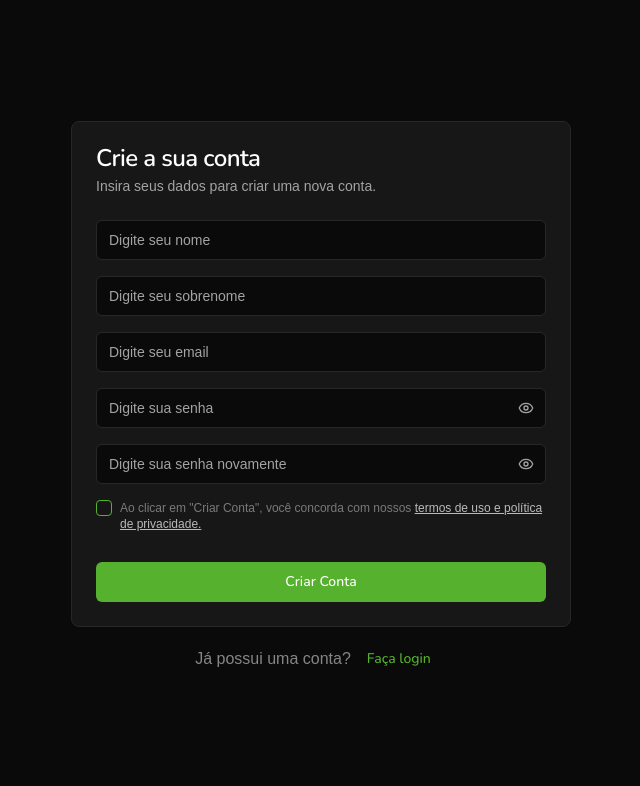
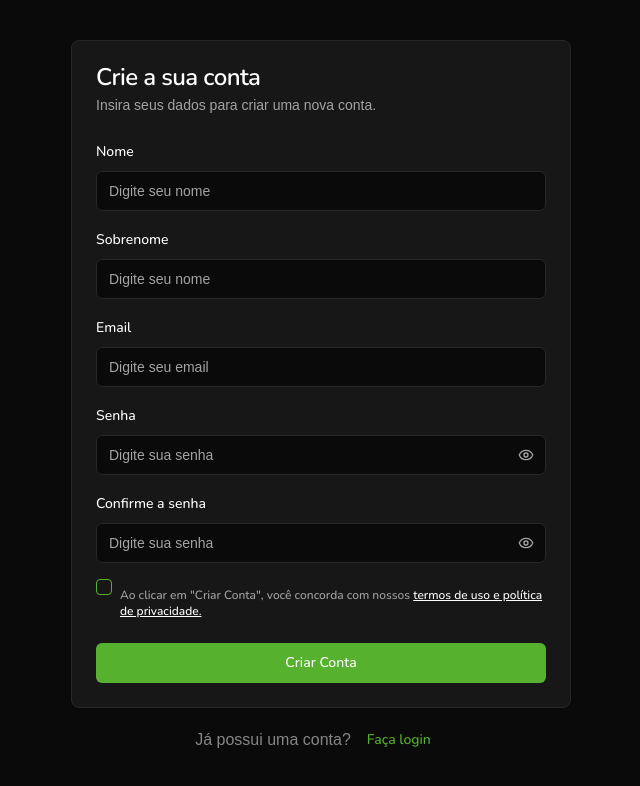
Before and after one commit to vivianeaguiarc/fintrack, a React (Vite) app: page /signup in a window 1280 px wide. Shown: the top 786 px of the page, without its empty margins (319-959 px from the left). Built offline with nearby package versions, Linux system fonts and the light colour scheme; a web font is replaced by a local one.

Commit message:
feat: add validation to sign up form

```diff
--- a/package.json
+++ b/package.json
@@ -11,17 +11,21 @@
     "prepare": "husky"
   },
   "dependencies": {
+    "@hookform/resolvers": "^5.2.2",
     "@radix-ui/react-checkbox": "^1.3.3",
+    "@radix-ui/react-label": "^2.1.8",
     "@radix-ui/react-slot": "^1.2.4",
     "class-variance-authority": "^0.7.1",
     "clsx": "^2.1.1",
     "lucide-react": "^0.562.0",
     "react": "^18.3.1",
     "react-dom": "^18.3.1",
+    "react-hook-form": "^7.69.0",
     "react-router": "^7.1.1",
     "react-router-dom": "^7.11.0",
     "tailwind-merge": "^3.4.0",
-    "tailwindcss-animate": "^1.0.7"
+    "tailwindcss-animate": "^1.0.7",
+    "zod": "^3.25.76"
   },
   "devDependencies": {
     "@eslint/js": "^9.17.0",
--- a/src/components/password-input.jsx
+++ b/src/components/password-input.jsx
@@ -1,16 +1,19 @@
 import { EyeIcon, EyeOffIcon } from 'lucide-react'
-import { useState } from 'react'
+import { forwardRef, useState } from 'react'
 
 import { Button } from './ui/button'
 import { Input } from './ui/input'
 
-const PasswordInput = ({ placeholder = 'Digite sua senha' }) => {
+const PasswordInput = forwardRef(
+  ({ placeholder = 'Digite sua senha', ...props }, ref) => {
     const [passwordIsVisible, setPasswordIsVisible] = useState(false)
     return (
       <div className="relative">
         <Input
           type={passwordIsVisible ? 'text' : 'password'}
           placeholder={placeholder}
+          ref={ref}
+          {...props}
         />
         <Button
           variant="ghost"
@@ -22,5 +25,7 @@
       </div>
     )
   }
+)
 
+PasswordInput.displayName = 'PasswordInput'
 export default PasswordInput
--- /dev/null
+++ b/src/components/ui/form.jsx
@@ -0,0 +1,139 @@
+import { Slot } from '@radix-ui/react-slot'
+import * as React from 'react'
+import { Controller, FormProvider, useFormContext } from 'react-hook-form'
+
+import { Label } from '@/components/ui/label'
+import { cn } from '@/lib/utils'
+
+const Form = FormProvider
+
+const FormFieldContext = React.createContext(null)
+
+const FormField = ({ ...props }) => {
+  return (
+    <FormFieldContext.Provider value={{ name: props.name }}>
+      <Controller {...props} />
+    </FormFieldContext.Provider>
+  )
+}
+
+const useFormField = () => {
+  const fieldContext = React.useContext(FormFieldContext)
+  const itemContext = React.useContext(FormItemContext)
+  const { getFieldState, formState } = useFormContext()
+
+  if (!fieldContext) {
+    throw new Error('useFormField should be used within <FormField>')
+  }
+
+  if (!itemContext) {
+    throw new Error('useFormField should be used within <FormItem>')
+  }
+
+  const fieldState = getFieldState(fieldContext.name, formState)
+
+  const { id } = itemContext
+
+  return {
+    id,
+    name: fieldContext.name,
+    formItemId: `${id}-form-item`,
+    formDescriptionId: `${id}-form-item-description`,
+    formMessageId: `${id}-form-item-message`,
+    ...fieldState,
+  }
+}
+
+const FormItemContext = React.createContext(null)
+
+const FormItem = React.forwardRef(({ className, ...props }, ref) => {
+  const id = React.useId()
+
+  return (
+    <FormItemContext.Provider value={{ id }}>
+      <div ref={ref} className={cn('space-y-2', className)} {...props} />
+    </FormItemContext.Provider>
+  )
+})
+FormItem.displayName = 'FormItem'
+
+const FormLabel = React.forwardRef(({ className, ...props }, ref) => {
+  const { error, formItemId } = useFormField()
+
+  return (
+    <Label
+      ref={ref}
+      className={cn(error && 'text-destructive', className)}
+      htmlFor={formItemId}
+      {...props}
+    />
+  )
+})
+FormLabel.displayName = 'FormLabel'
+
+const FormControl = React.forwardRef(({ ...props }, ref) => {
+  const { error, formItemId, formDescriptionId, formMessageId } = useFormField()
+
+  return (
+    <Slot
+      ref={ref}
+      id={formItemId}
+      aria-describedby={
+        !error
+          ? `${formDescriptionId}`
+          : `${formDescriptionId} ${formMessageId}`
+      }
+      aria-invalid={!!error}
+      {...props}
+    />
+  )
+})
+FormControl.displayName = 'FormControl'
+
+const FormDescription = React.forwardRef(({ className, ...props }, ref) => {
+  const { formDescriptionId } = useFormField()
+
+  return (
+    <p
+      ref={ref}
+      id={formDescriptionId}
+      className={cn('text-sm text-muted-foreground', className)}
+      {...props}
+    />
+  )
+})
+FormDescription.displayName = 'FormDescription'
+
+const FormMessage = React.forwardRef(
+  ({ className, children, ...props }, ref) => {
+    const { error, formMessageId } = useFormField()
+    const body = error ? String(error?.message ?? '') : children
+
+    if (!body) {
+      return null
+    }
+
+    return (
+      <p
+        ref={ref}
+        id={formMessageId}
+        className={cn('text-sm font-medium text-destructive', className)}
+        {...props}
+      >
+        {body}
+      </p>
+    )
+  }
+)
+FormMessage.displayName = 'FormMessage'
+
+export {
+  Form,
+  FormControl,
+  FormDescription,
+  FormField,
+  FormItem,
+  FormLabel,
+  FormMessage,
+  useFormField,
+}
--- /dev/null
+++ b/src/components/ui/label.jsx
@@ -0,0 +1,20 @@
+import * as LabelPrimitive from '@radix-ui/react-label'
+import { cva } from 'class-variance-authority'
+import * as React from 'react'
+
+import { cn } from '@/lib/utils'
+
+const labelVariants = cva(
+  'text-sm font-medium leading-none peer-disabled:cursor-not-allowed peer-disabled:opacity-70'
+)
+
+const Label = React.forwardRef(({ className, ...props }, ref) => (
+  <LabelPrimitive.Root
+    ref={ref}
+    className={cn(labelVariants(), className)}
+    {...props}
+  />
+))
+Label.displayName = LabelPrimitive.Root.displayName
+
+export { Label }
--- a/src/pages/signup.jsx
+++ b/src/pages/signup.jsx
@@ -1,5 +1,8 @@
 /* eslint-disable react/no-unescaped-entities */
+import { zodResolver } from '@hookform/resolvers/zod'
+import { useForm } from 'react-hook-form'
 import { Link } from 'react-router'
+import { z } from 'zod'
 
 import PasswordInput from '@/components/password-input'
 import { Button } from '@/components/ui/button'
@@ -12,11 +15,56 @@
   CardTitle,
 } from '@/components/ui/card'
 import { Checkbox } from '@/components/ui/checkbox'
+import {
+  Form,
+  FormControl,
+  FormField,
+  FormItem,
+  FormLabel,
+  FormMessage,
+} from '@/components/ui/form'
 import { Input } from '@/components/ui/input'
 
+const signupSchema = z.object({
+  firstName: z.string().trim().min(2, {
+    message: 'O nome deve ter no mínimo 2 caracteres.',
+  }),
+  lastName: z.string().trim().min(2, {
+    message: 'O sobrenome deve ter no mínimo 2 caracteres.',
+  }),
+  email: z.string().trim().email({
+    message: 'Insira um email válido.',
+  }),
+  password: z.string().min(6, {
+    message: 'A senha deve ter no mínimo 6 caracteres.',
+  }),
+  confirmPassword: z.string().min(6, {
+    message: 'A confirmação de senha deve ter no mínimo 6 caracteres.',
+  }),
+  terms: z.boolean().refine((value) => value === true, {
+    message: 'Você deve aceitar os termos de uso e política de privacidade.',
+  }),
+})
+
 const Signup = () => {
+  const methods = useForm({
+    resolver: zodResolver(signupSchema),
+    defaultValues: {
+      firstName: '',
+      lastName: '',
+      email: '',
+      password: '',
+      confirmPassword: '',
+      terms: false,
+    },
+  })
+  const handleSubmit = (data) => {
+    console.log(data)
+  }
   return (
     <div className="flex h-screen w-screen flex-col items-center justify-center gap-3">
+      <Form {...methods}>
+        <form onSubmit={methods.handleSubmit(handleSubmit)}>
           <Card className="w-[500px]">
             <CardHeader>
               <CardTitle>Crie a sua conta</CardTitle>
@@ -25,31 +73,109 @@
               </CardDescription>
             </CardHeader>
             <CardContent className="space-y-4">
-          <Input placeholder="Digite seu nome" />
-          <Input placeholder="Digite seu sobrenome" />
-          <Input placeholder="Digite seu email" />
-          <PasswordInput />
-          <PasswordInput placeholder="Digite sua senha novamente" />
-          <div className="items-top flex space-x-2">
-            <Checkbox id="terms" />
+              <FormField
+                control={methods.control}
+                name="firstName"
+                render={({ field }) => (
+                  <FormItem>
+                    <FormLabel>Nome</FormLabel>
+                    <FormControl>
+                      <Input placeholder="Digite seu nome" {...field} />
+                    </FormControl>
+                    <FormMessage />
+                  </FormItem>
+                )}
+              />
+              <FormField
+                control={methods.control}
+                name="lastName"
+                render={({ field }) => (
+                  <FormItem>
+                    <FormLabel>Sobrenome</FormLabel>
+                    <FormControl>
+                      <Input placeholder="Digite seu nome" {...field} />
+                    </FormControl>
+                    <FormMessage />
+                  </FormItem>
+                )}
+              />
+              <FormField
+                control={methods.control}
+                name="email"
+                render={({ field }) => (
+                  <FormItem>
+                    <FormLabel>Email</FormLabel>
+                    <FormControl>
+                      <Input placeholder="Digite seu email" {...field} />
+                    </FormControl>
+                    <FormMessage />
+                  </FormItem>
+                )}
+              />
+              <FormField
+                control={methods.control}
+                name="password"
+                render={({ field }) => (
+                  <FormItem>
+                    <FormLabel>Senha</FormLabel>
+                    <FormControl>
+                      <PasswordInput {...field} />
+                    </FormControl>
+                    <FormMessage />
+                  </FormItem>
+                )}
+              />
+              <FormField
+                control={methods.control}
+                name="confirmPassword"
+                render={({ field }) => (
+                  <FormItem>
+                    <FormLabel>Confirme a senha</FormLabel>
+                    <FormControl>
+                      <PasswordInput {...field} />
+                    </FormControl>
+                    <FormMessage />
+                  </FormItem>
+                )}
+              />
+              <FormField
+                control={methods.control}
+                name="terms"
+                render={({ field }) => (
+                  <FormItem className="items-top flex space-x-2">
+                    <FormControl>
+                      <Checkbox
+                        checked={field.value}
+                        onCheckedChange={field.onChange}
+                        id="terms"
+                      />
+                    </FormControl>
                     <div className="grid gap-1.5 leading-none">
-              <label
+                      <FormLabel
                         htmlFor="terms"
-                className="text-xs text-muted-foreground opacity-70"
+                        className={`opacity-70" text-xs text-muted-foreground ${
+                          methods.formState.errors.terms ? 'text-red-500' : ''
+                        }`}
                       >
                         Ao clicar em "Criar Conta", você concorda com nossos{' '}
-                <a href="#" className="text-white underline">
+                        <a
+                          href="#"
+                          className={`text-white underline ${methods.formState.errors.terms ? 'text-red-500' : ''}`}
+                        >
                           termos de uso e política de privacidade.
                         </a>
-              </label>
-              <p className="text-sm text-muted-foreground"></p>
+                      </FormLabel>
                     </div>
-          </div>
+                  </FormItem>
+                )}
+              />
             </CardContent>
             <CardFooter>
               <Button className="w-full">Criar Conta</Button>
             </CardFooter>
           </Card>
+        </form>
+      </Form>
       <div className="flex items-center justify-center">
         <p className="text-center opacity-50">Já possui uma conta?</p>
         <Button variant="link">
```
Also changed, not shown: 1 other file (tests, documents, lock files or other folders). Lines whose indentation alone changed are shown as unchanged.
